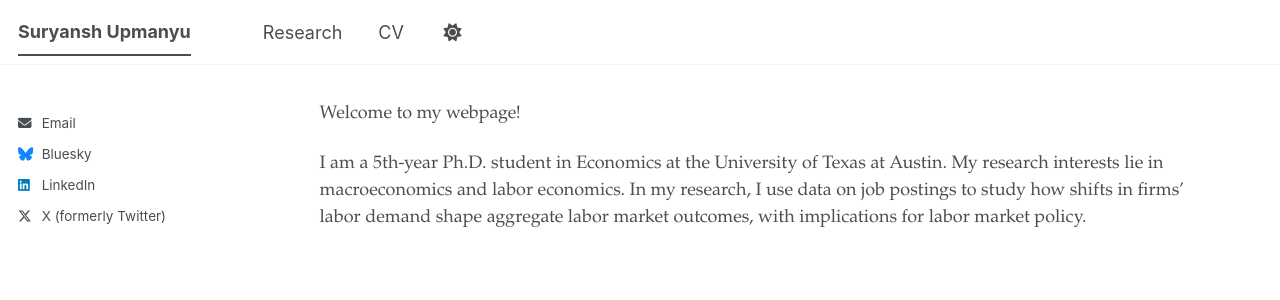
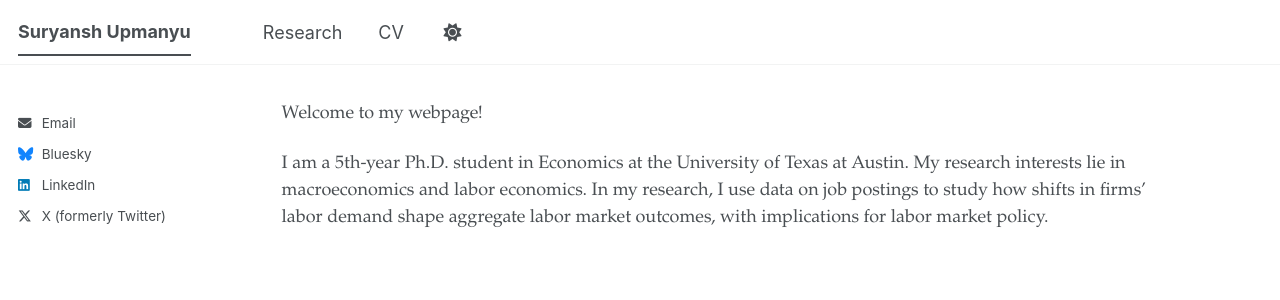
Before and after one commit to upmanyu-suryansh/upmanyu-suryansh.github.io, a Jekyll site: the page built from _pages/about.md, in a window 1280 px wide. Shown: the top 300 px of the page. Built offline with Jekyll 4.4.1, drawn with Linux system fonts in a browser that asks for light colours; a script bundle is joined from its source files by our own code; library files that are not in the unit come from our copies.

Commit message:
Adjust padding for article.page in main.scss

```diff
--- a/assets/css/main.scss
+++ b/assets/css/main.scss
@@ -63,9 +63,7 @@
 }
 
 article.page {
-  width: 80%;
-  max-width: 80%;
-  padding-right: 2em;
+  padding-right: 4em;
 }
 
 .page__title {
```
